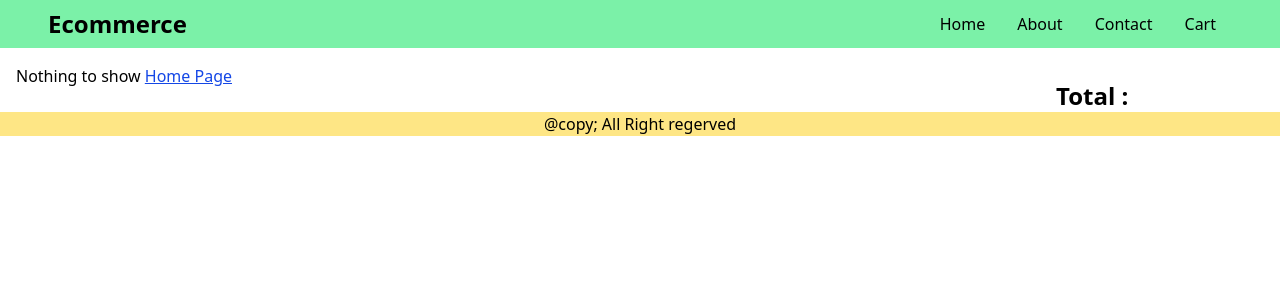
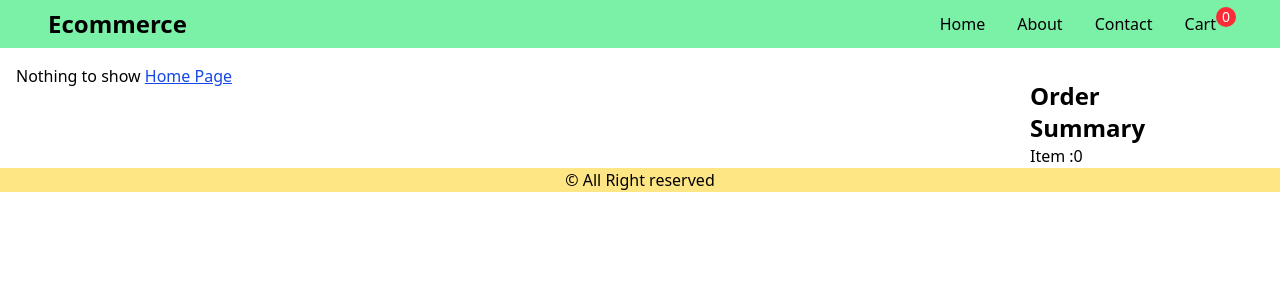
Before and after one commit to Rishijangir566/EcommerceFullStack, a React (Vite) app in the folder Front/: page /cart in a window 1280 px wide. Shown: the top 300 px of the page. Built offline with nearby package versions, Linux system fonts and the light colour scheme.

Commit message:
cart and total price add

```diff
--- a/Front/src/Components/Footer.jsx
+++ b/Front/src/Components/Footer.jsx
@@ -1,7 +1,7 @@
 
 function Footer() {
   return (
-  <footer className="text-center bg-amber-200"> @copy; All Right regerved  </footer>
+  <footer className="text-center bg-amber-200"> &copy; All Right reserved  </footer>
   )
 }
 
--- a/Front/src/Components/Header.jsx
+++ b/Front/src/Components/Header.jsx
@@ -1,6 +1,9 @@
 import { Link } from "react-router-dom"
+import { useContext } from "react";
+import { ecomcontext } from "../context/EcomContext";
 
 function Header() {
+  const { cart } = useContext(ecomcontext)
   return (
     <header className="flex justify-between px-12 py-2 bg-green-300">
       <h2 className="text-2xl font-bold">Ecommerce</h2>
@@ -9,7 +12,8 @@ function Header() {
           <li className="mx-4"><Link to="/">Home</Link> </li>
           <li className="mx-4"><Link to="/about">About</Link> </li>
           <li className="mx-4"><Link to="/contact">Contact</Link> </li>
-          <li className="mx-4"><Link to="/cart">Cart</Link> </li>
+          <li className="mx-4 relative"><Link to="/cart">Cart</Link> <span className="absolute top-[-5px] right-[-20px] text-white bg-red-500 rounded-full px-1.5  text-sm"> {cart.length}</span>
+          </li>
         </ul>
       </nav>
     </header>
--- a/Front/src/Pages/Cart.jsx
+++ b/Front/src/Pages/Cart.jsx
@@ -1,10 +1,23 @@
-import { useContext } from "react"
+import { useContext, useEffect, useState } from "react"
 import { ecomcontext } from "../context/EcomContext"
 import { Link } from "react-router-dom";
-// import { Link } from "react-router-dom";
+import { MdDeleteForever } from "react-icons/md";
 
 function Cart() {
-    const { cart } = useContext(ecomcontext)
+    const { cart,removeFromCart,updateQuantity } = useContext(ecomcontext)
+
+     const [totalPrice, setTotalPrice]=useState(0);
+
+    useEffect(()=>{
+if(cart){
+    setTotalPrice(
+        cart.reduce((acc,cur)=>{
+            return  acc+cur.product.price*cur.quantity
+        },0)
+    )
+}
+    },[totalPrice,cart])
+
     console.log(cart);
 
     return (
@@ -14,12 +27,12 @@ function Cart() {
 
                 <div className=" w-[60rem]  m-4">
 
-                {cart.length ===0?(
+                    {cart.length === 0 ? (
                         <div>
                             <h2> Nothing to show <Link to="/" className="text-blue-700 underline"> Home Page</Link></h2>
 
                         </div>
-                ):(
+                    ) : (
                         cart.map((item) => {
                             return <div key={item.product._id} className="flex   border">
                                 <img className="w-[20rem] h-[20rem] object-contain p-4" src={item.product.url} />
@@ -29,14 +42,29 @@ function Cart() {
                                     <h2 className="my-2"> <strong>Price  :- </strong> {item.product.price}</h2>
                                     <h2 className="my-2"> <strong>Brand  :- </strong> {item.product.brand}</h2>
                                     <h2 className="my-2"> <strong>Description  :- </strong> {item.product.description}</h2>
+                                    <div className="flex text-2xl">
+                                        {
+                                            item.quantity === 1 ? (
+                                                <p className="bg-yellow-300 px-2  cursor-pointer " onClick={() => removeFromCart(item.product._id)}> <MdDeleteForever className="pt-2"/></p>
+                                            ) : (
+                                                <p className="bg-yellow-300 cursor-pointer px-2 " onClick={()=>updateQuantity(item.product._id,"-")}> - </p>
+                                            )
+                                        }
+                                        <p className="px-8 border  mx-1">{item.quantity}</p>
+                                        <p className="bg-yellow-300 px-2 cursor-pointer" onClick={()=>updateQuantity(item.product._id,"+")} > + </p>
+                                    </div>
                                 </div>
                             </div>
                         })
-               ) }
+                    )}
 
                 </div>
                 <div className="mx-16 mt-8">
-                <h2 className="text-2xl"> <strong>Total : </strong>  </h2>
+                    <h2 className="text-2xl"> <strong>Order Summary </strong>  </h2>
+                    <div className="flex">
+                        <p> Item : </p>
+                        <p>{totalPrice} </p>
+                    </div>
                 </div>
             </div>
         </>
--- a/Front/src/Pages/SingleProduct.jsx
+++ b/Front/src/Pages/SingleProduct.jsx
@@ -4,7 +4,7 @@ import instance from "../axiosConfig"
 import { ecomcontext } from "../context/EcomContext"
 
 function SingleProduct() {
-    const {addToCart}=useContext(ecomcontext)
+    const { addToCart ,existsInCart,removeFromCart} = useContext(ecomcontext)
     const { id } = useParams()
     const [product, setProdct] = useState([])
     const [loading, setLoading] = useState(true)
@@ -18,7 +18,7 @@ function SingleProduct() {
         try {
             setLoading(false)
             const response = await instance.get(`/product/${id}`)
-            console.log(response.data);
+            // console.log(response.data);
             setProdct(response.data)
         } catch (error) {
             console.log(error);
@@ -27,7 +27,6 @@ function SingleProduct() {
         }
     }
 
-//    function addToCart(){}
 
 
     if (loading) return <h2> Loading ...</h2>
@@ -43,10 +42,21 @@ function SingleProduct() {
                         <h2 className="my-2"> <strong>Brand  :- </strong> {product.brand}</h2>
                         <h2 className="my-2"> <strong>Description  :- </strong> {product.description}</h2>
                         <p className="my-2" style={{ color: product.inStock ? "white" : "red" }}> Out Of Stock </p>
-                        <div>
-                            <button className="py-1 px-4  rounded bg-cyan-500 mr-4 hover:bg-cyan-200" onClick={()=>addToCart(product)}> Add To Cart</button>
+
+                            <div>
+                                {
+                                    existsInCart(product._id)?(
+
+                                        <button className="py-1 px-4  rounded bg-red-500 mr-4 hover:bg-cyan-200" onClick={() => removeFromCart(product._id)}> Remove From Cart</button>
+                                    ):(
+                                        <button className="py-1 px-4  rounded bg-cyan-500 mr-4 hover:bg-cyan-200" onClick={() => addToCart(product)}> Add To Cart</button>
+                                    )
+                                }
+
+
                             <button className="py-1 px-4  rounded bg-amber-300 "> Add To Wishlist</button>
-                        </div>
+                            </div>
+
                     </div>
                 </div>
 
--- a/Front/src/context/EcomContext.jsx
+++ b/Front/src/context/EcomContext.jsx
@@ -1,35 +1,74 @@
 import { createContext, useState } from "react"
 import instance from "../axiosConfig"
 
- export const ecomcontext =createContext();
-function EcomContext({children}) {
+export const ecomcontext = createContext();
+function EcomContext({ children }) {
 
-   const [loading,setLoading]=useState(true)
-   const [products,setProducts]=useState([])
-   const [cart,setCart]=useState([])
+    const [loading, setLoading] = useState(true)
+    const [products, setProducts] = useState([])
+    const [cart, setCart] = useState([])
 
-   async function fetchProducts(){
-    try{
+    async function fetchProducts() {
+        try {
             setLoading(true)
-      const response =await instance.get("/product")
+            const response = await instance.get("/product")
             console.log(response.data);
             setProducts(response.data)
-   }catch(error){
+        } catch (error) {
             console.log(error);
 
-   } finally{
+        } finally {
             setLoading(false)
         }
     }
 
-   function addToCart(product){
-        const obj = {product,quantity:1}
-       setCart([...cart,obj])
+    function addToCart(product) {
+
+
+        if (existsInCart(product._id)) {
+            setCart(
+                cart.map((cartItem) =>
+                    cartItem._id === product._id ? { ...cartItem, quantity: Number(cartItem.quantity) + 1 } : cartItem
+                ))
+            }
+            else {
+                const obj = { product, quantity: 1 }
+                setCart([...cart, obj])
+            }
         }
 
+
+      function updateQuantity(productId ,sign){
+
+        if(!existsInCart(productId)){
+            console.log("Incorrect Id");
+
+        }
+
+        setCart(
+            cart.map((cartItem)=> cartItem.product._id===productId?
+            {...cartItem, quantity:cartItem.quantity+(sign==="+"?1:-1)
+                }:cartItem
+            )
+        )
+      }
+      console.log(cart)
+
+
+        function removeFromCart(productId) {
+            setCart(cart.filter((cartItem) => cartItem.product._id !== productId))
+        }
+
+        function existsInCart(productId){
+        const productAlreadyExists = cart.find(
+            (cartItem) =>  cartItem.product._id === productId )
+            return productAlreadyExists ?true:false
+  }
+
+
     return (
-    <ecomcontext.Provider value={{loading,products,cart,addToCart,fetchProducts}}>
-     { children}
+        <ecomcontext.Provider value={{ loading, products, cart,updateQuantity, addToCart, removeFromCart,existsInCart, fetchProducts }}>
+            {children}
         </ecomcontext.Provider>
     )
 }
--- /dev/null
+++ b/package.json
@@ -0,0 +1,5 @@
+{
+  "dependencies": {
+    "react-icons": "^5.4.0"
+  }
+}
```
Also changed, not shown: Front/src/App.jsx (+10 -10 lines), Front/src/Pages/Home.jsx (+11 -10 lines), 1 other file (tests, documents, lock files or other folders). Lines whose indentation alone changed are shown as unchanged.
